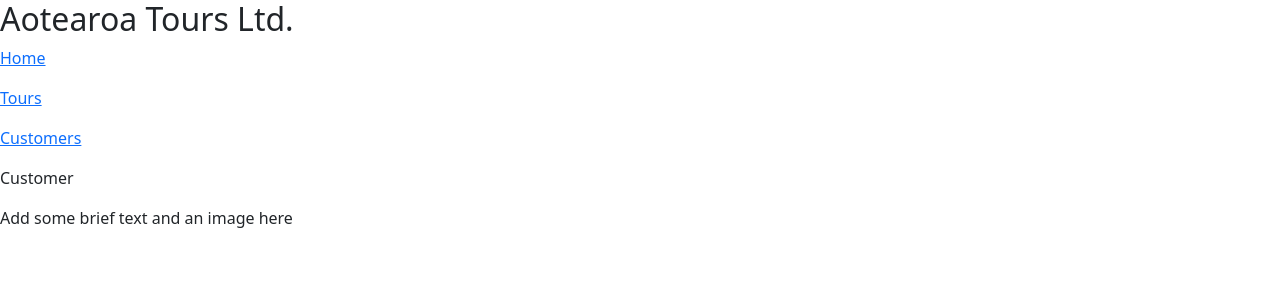
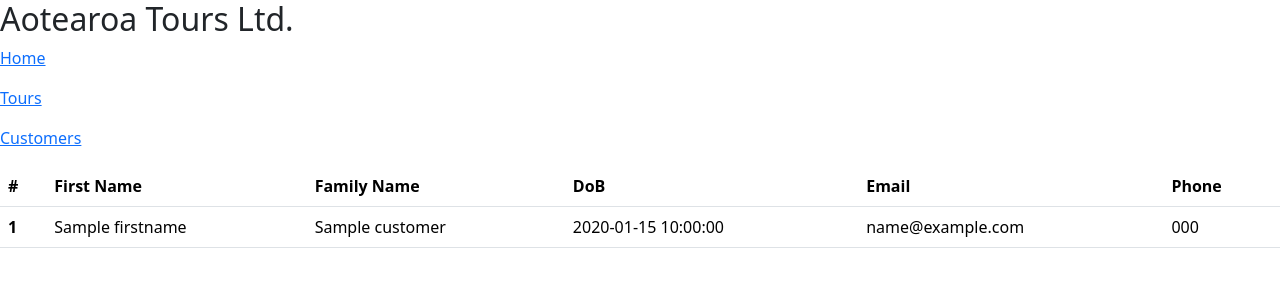
Before and after one commit to AllanVenje/LincolnUNZ, a Flask app: template templates/customers.html in a window 1280 px wide. Shown: the top 300 px of the page. Run offline with Flask 3, Linux system fonts and the light colour scheme; the template is opened without the code that fills it: most values are stand-ins (such as "Sample title", 1, 10 or a date in 2020).

Commit message:
Add new features

```diff
--- a/app.py
+++ b/app.py
@@ -65,7 +65,11 @@ def tourlist():
 @app.route("/customers")
 def customers():
     #List customer details.
-    return render_template("customers.html")
+    cursor = getCursor()
+    qstr = "SELECT * FROM customers;"
+    cursor.execute(qstr)
+    customers = cursor.fetchall()
+    return render_template("customers.html", customers=customers)
 
 
 @app.route("/booking/add")
--- a/templates/customers.html
+++ b/templates/customers.html
@@ -5,9 +5,28 @@
 {% block content %}
 
 <!-- Display a list of the customers on the tour -->
-<p>Customer </p>
-
-
-<p>Add some brief text and an image here </p>
-
+<table class="table table-hover">
+    <thead>
+      <tr>
+        <th scope="col">#</th>
+        <th scope="col">First Name</th>
+        <th scope="col">Family Name</th>
+        <th scope="col">DoB</th>
+        <th scope="col">Email</th>
+        <th scope="col">Phone</th>
+      </tr>
+    </thead>
+    <tbody>
+      {% for customer in customers %}
+      <tr>
+        <th scope="row">{{ customer['customerid'] }}</th>
+        <td>{{ customer['firstname'] }}</td>
+        <td>{{ customer['familyname'] }}</td>
+        <td>{{ customer['dob'] }}</td>
+        <td>{{ customer['email'] }}</td>
+        <td>{{ customer['phone'] }}</td>
+      </tr>
+      {% endfor %}
+    </tbody>
+</table>
 {% endblock %}
```
Also changed, not shown: 1 other file.
